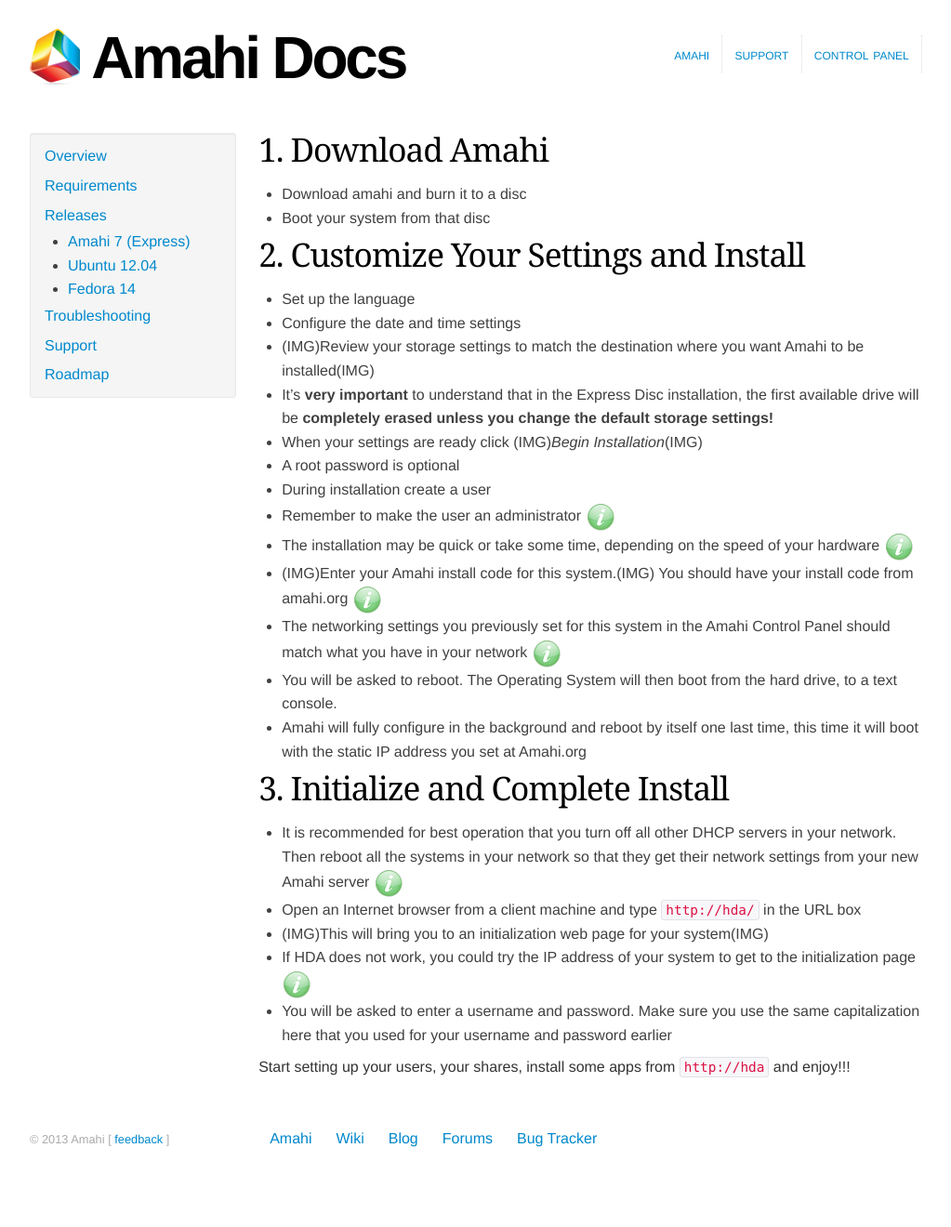
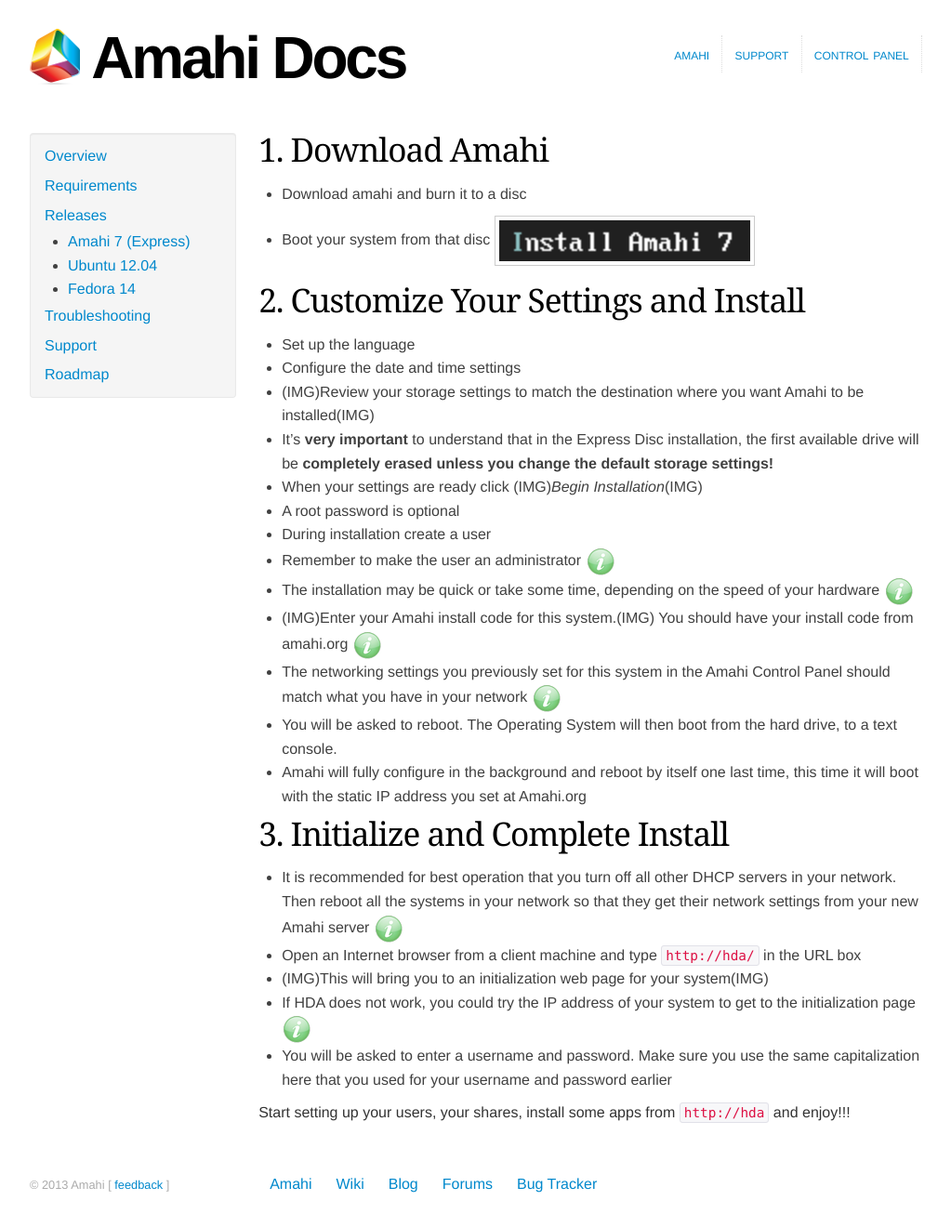
Before and after one commit to amahi/docs, a Jekyll site: the page built from amahi-7-express.md, in a window 1280 px wide. Shown: the whole page at 93% size, without its empty margins (128-1151 px from the left). Built offline with Jekyll 4.4.1, drawn with Linux system fonts in a browser that asks for light colours; nearby versions of some CDN libraries; before the commit the page ends 1271 px from its top, so only the background shows below that.

Commit message:
Update amahi-7-express.md

```diff
--- a/amahi-7-express.md
+++ b/amahi-7-express.md
@@ -5,7 +5,7 @@ title: Install Amahi 7 Express Disc
 # 1. Download Amahi
 * Download amahi and burn it to a disc
 * Boot your system from that disc
-  <a href="static/images/amahi-7-express/00-boot.png" class="fancybox centered">
+  <a href="static/images/amahi-7-express/00-boot.png" class="fancybox centered"><img src="static/images/amahi-7-express/00-boot-thumb.png" alt="Boot Amahi" /></a>
 
 # 2. Customize Your Settings and Install
 * Set up the language
```
